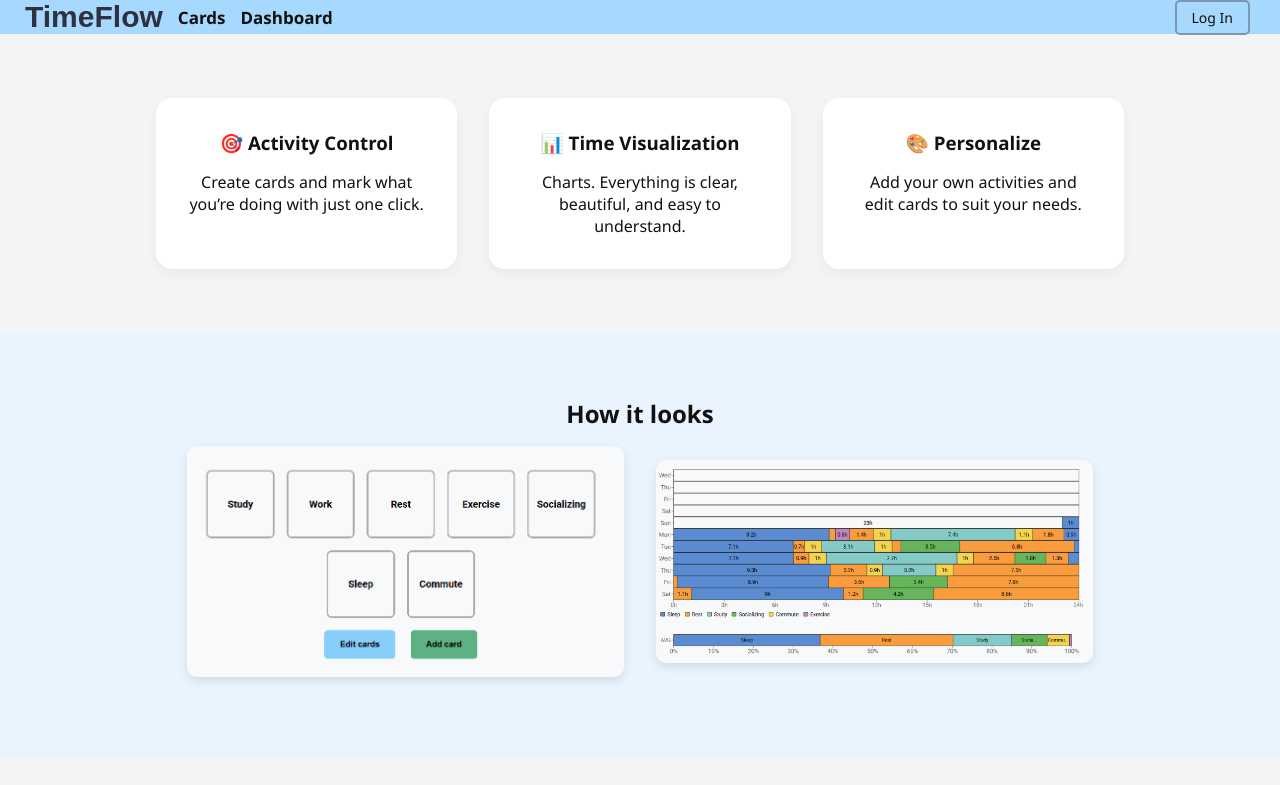
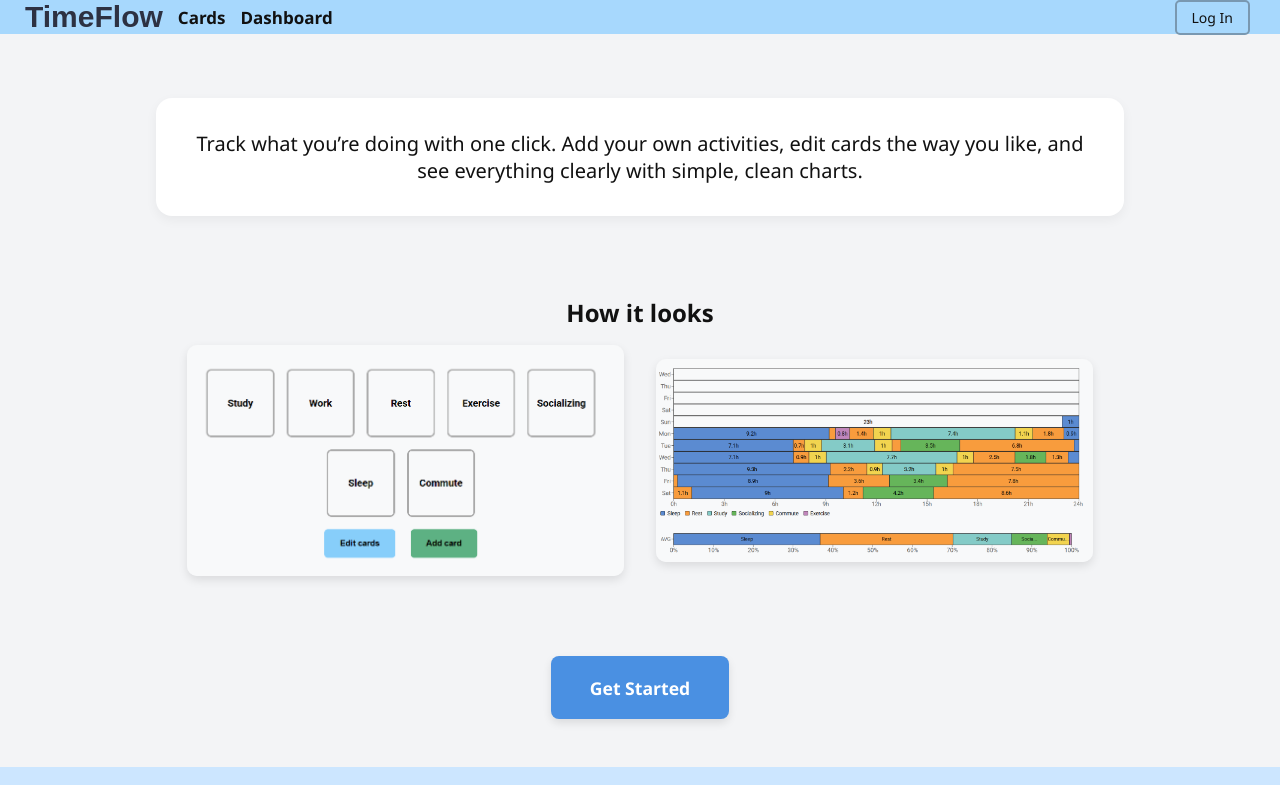
Before and after one commit to Waland2/TimeFlow, a Next.js app in the folder frontend/: page / in a window 1280 px wide. Shown: the top 785 px of the page. Built offline with nearby package versions, Linux system fonts and the light colour scheme.

Commit message:
style changes

```diff
--- a/frontend/src/app/page.jsx
+++ b/frontend/src/app/page.jsx
@@ -8,17 +8,10 @@ export default function Home() {
     <main>
       <section className="features">
         <div className="feature">
-          <h3>🎯 Activity Control</h3>
-          <p>Create cards and mark what you’re doing with just one click.</p>
+          {/* <h3>🎯 Activity Control</h3> */}
+          <p>Track what you’re doing with one click. Add your own activities, edit cards the way you like, and see everything clearly with simple, clean charts.</p>
         </div>
-        <div className="feature">
-          <h3>📊 Time Visualization</h3>
-          <p>Charts. Everything is clear, beautiful, and easy to understand.</p>
-        </div>
-        <div className="feature">
-          <h3>🎨 Personalize</h3>
-          <p>Add your own activities and edit cards to suit your needs.</p>
-        </div>
+
       </section>
 
       <section className="screenshots-block">
--- a/frontend/src/styles/landing.css
+++ b/frontend/src/styles/landing.css
@@ -1,29 +1,31 @@
+html {
+    background: #f3f4f6;
+
+}
 body {
+    background: #f3f4f6;
     margin: 0;
     font-family: 'Segoe UI', sans-serif;
-    background: #f3f4f6;
     color: #111;
 }
 
-/* Блок для кнопки */
 .cta {
     display: flex;
     justify-content: center;
-    margin-top: 3rem;         /* побольше отступ сверху */
-    margin-bottom: 3rem;      /* и снизу */
+    margin-top: 3rem;
+    margin-bottom: 3rem;
 }
 
-/* Стили самой кнопки */
 .cta a {
-    padding: 1.2rem 2.4rem;   /* немного увеличим размер */
+    padding: 1.2rem 2.4rem;
     background: #4a90e2;
     color: white;
     border-radius: 8px;
     text-decoration: none;
     font-weight: bold;
-    font-size: 1.1rem;        /* чуть больше размер шрифта */
-    transition: background 0.3s, box-shadow 0.3s;
-    box-shadow: 0 4px 8px rgba(0, 0, 0, 0.1);  /* лёгкая тень */
+    font-size: 1.1rem;
+    transition: background 0.3s, box-shadow 0.15s;
+    box-shadow: 0 4px 8px rgba(0, 0, 0, 0.1);
 }
 
 .cta a:hover {
@@ -31,7 +33,6 @@ body {
     box-shadow: 0 6px 12px rgba(0, 0, 0, 0.15);
 }
 
-/* --- Остальные стили без изменений --- */
 .features {
     max-width: 1000px;
     margin: 4rem auto;
@@ -53,9 +54,14 @@ body {
     margin-bottom: 1rem;
 }
 
+.feature p {
+    font-size: 20px;
+    font-weight: 500;
+}
+
 .screenshots-block {
-    background: #e9f4ff;
-    padding: 4rem 1rem;
+    /* background: #e9f4ff; */
+    padding: 1rem 1rem;
     text-align: center;
 }
 
```
